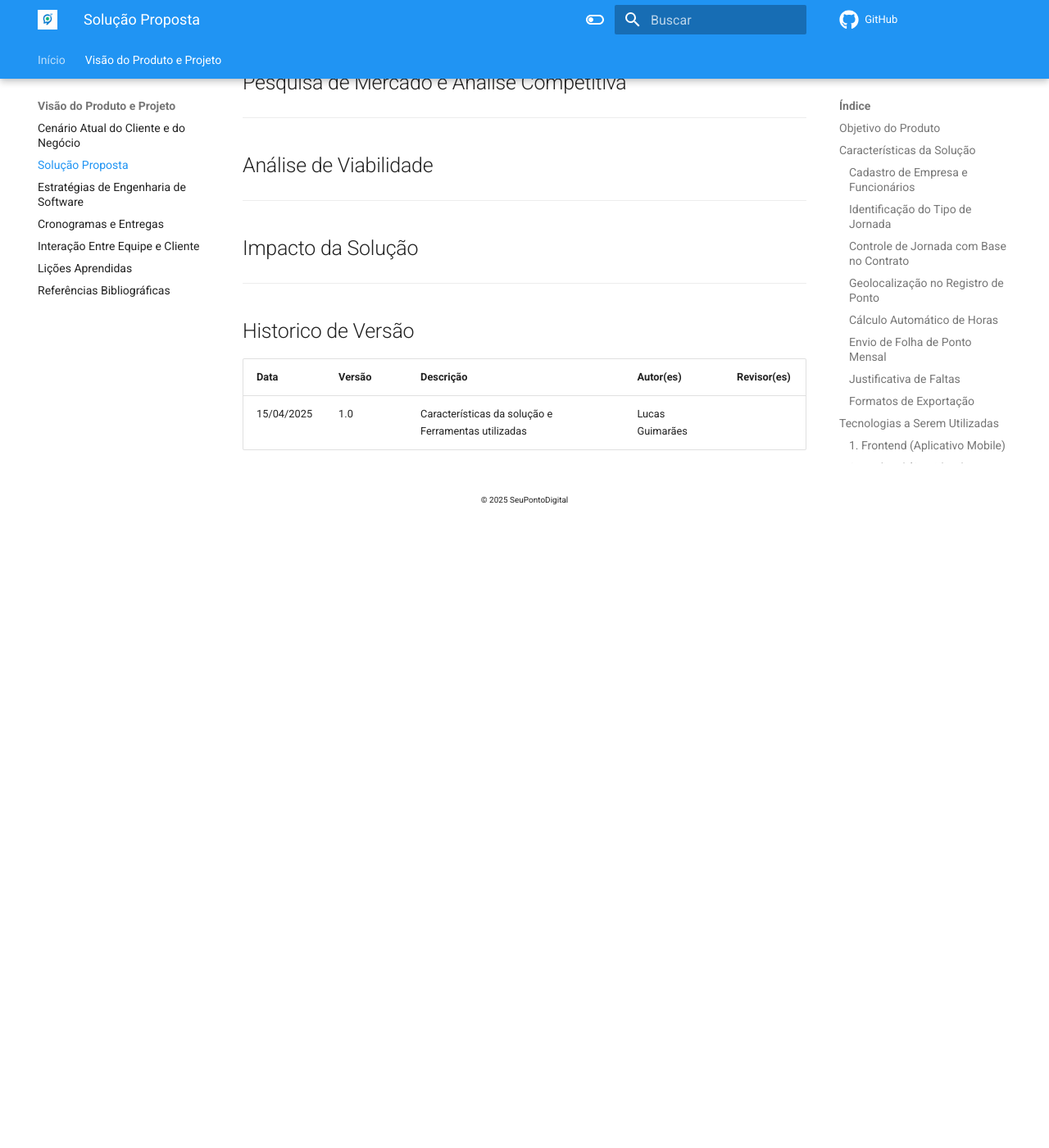
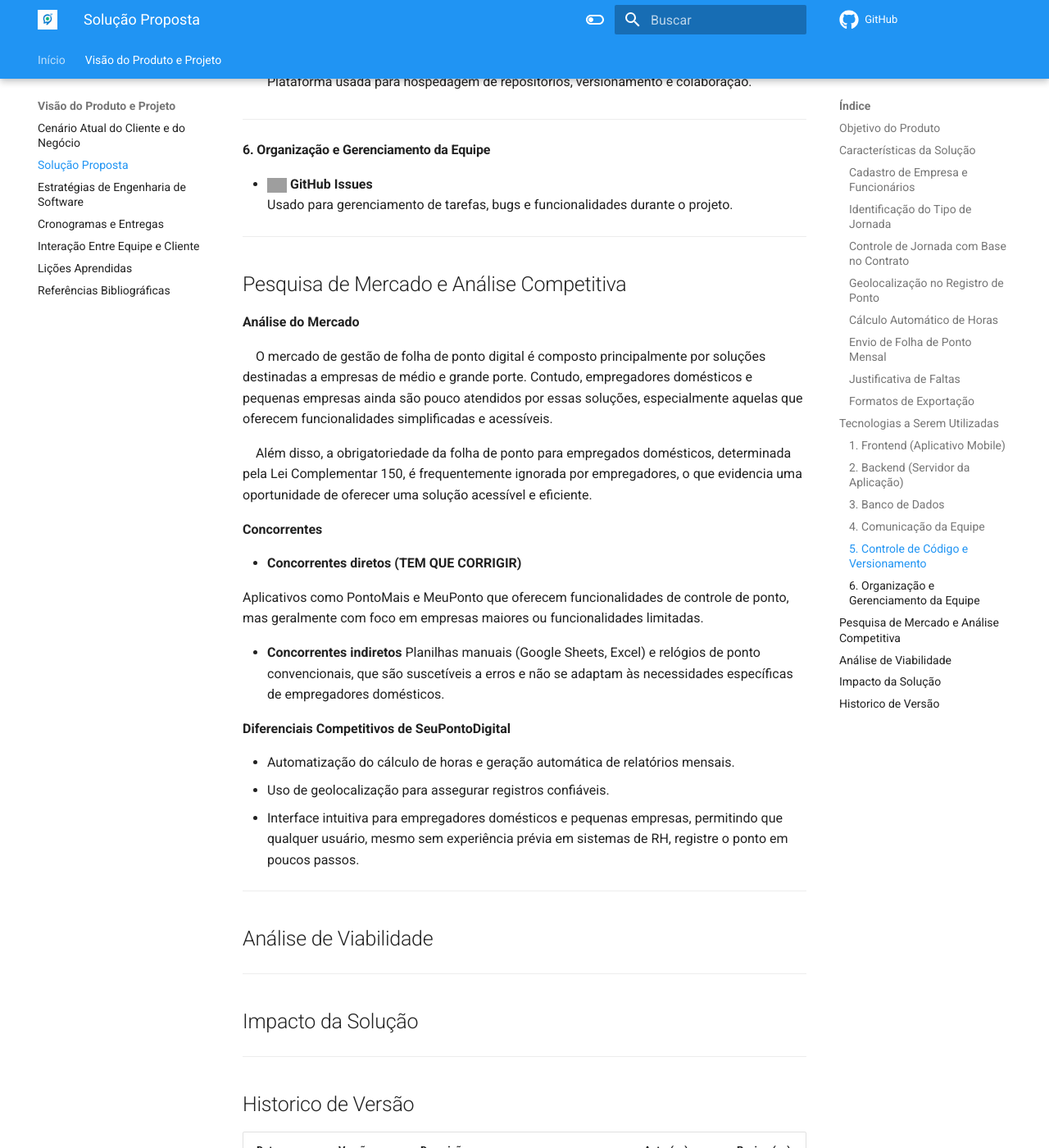
Before and after one commit to mdsreq-fga-unb/2025.1-T01-SeuPontoDigital, an MkDocs documentation site: the page built from docs/doc-visao/top2.md, in a window 1280 px wide and 1400 px high, scrolled down 3091 px. Shown: the whole window at 82% size. Built offline with MkDocs 1.6.1 and Material for MkDocs 9.7.7, drawn with Linux system fonts in a browser that asks for light colours; comment, search, counter and statistics services are not loaded; before the commit the page ends 3721 px from its top, so only the background shows below that; some of the changed text lies outside the part shown; grey boxes are pictures that could not be loaded.

Commit message:
docs: Resolucao da issue Explicar adjetivos e correcao do topico Segmentacao de clientes

```diff
--- a/docs/doc-visao/top2.md
+++ b/docs/doc-visao/top2.md
@@ -1,4 +1,7 @@
 ## Objetivo do Produto
+
+&nbsp;&nbsp;&nbsp;&nbsp;O objetivo do produto é automatizar a marcação do ponto pelos empregados por meio de um aplicativo intuitivo — que permite registrar entrada e saída sem necessidade de manual ou treinamento, com feedback visual com o menor tempo possível — e de navegação fácil — em que todas as funções principais (registro de ponto, histórico, relatórios) são acessíveis em no máximo três toques, com menus padronizados e rótulos claros —, permitindo a contabilização automática das horas diretamente para o contador. Isso reduzirá o tempo de processamento e garantirá uma carga horária justa e corretamente remunerada. Além disso, a solução proporcionará competitividade regional e abrirá a possibilidade de atender clientes em todo o país por meio de uma folha de ponto digital.
+
 ---
 ## Características da Solução
 
@@ -119,6 +122,29 @@ Relatórios mensais podem ser enviados por e-mail ou baixados nos formatos:
 
 ---
 ## Pesquisa de Mercado e Análise Competitiva
+
+**Análise do Mercado**
+
+&nbsp;&nbsp;&nbsp;&nbsp;O mercado de gestão de folha de ponto digital é composto principalmente por soluções destinadas a empresas de médio e grande porte. Contudo, empregadores domésticos e pequenas empresas ainda são pouco atendidos por essas soluções, especialmente aquelas que oferecem funcionalidades simplificadas e acessíveis.
+
+&nbsp;&nbsp;&nbsp;&nbsp;Além disso, a obrigatoriedade da folha de ponto para empregados domésticos, determinada pela Lei Complementar 150, é frequentemente ignorada por empregadores, o que evidencia uma oportunidade de oferecer uma solução acessível e eficiente.
+
+**Concorrentes**
+
+- **Concorrentes diretos** **(TEM QUE CORRIGIR)**
+
+  Aplicativos como PontoMais e MeuPonto que oferecem funcionalidades de controle de ponto, mas geralmente com foco em empresas maiores ou funcionalidades limitadas.
+
+- **Concorrentes indiretos**
+  Planilhas manuais (Google Sheets, Excel) e relógios de ponto convencionais, que são suscetíveis a erros e não se adaptam às necessidades específicas de empregadores domésticos.
+
+
+**Diferenciais Competitivos de SeuPontoDigital**
+
+- Automatização do cálculo de horas e geração automática de relatórios mensais.
+- Uso de geolocalização para assegurar registros confiáveis.
+- Interface intuitiva para empregadores domésticos e pequenas empresas, permitindo que qualquer usuário, mesmo sem experiência prévia em sistemas de RH, registre o ponto em poucos passos.
+
 ---
 ## Análise de Viabilidade
 ---
@@ -129,3 +155,4 @@ Relatórios mensais podem ser enviados por e-mail ou baixados nos formatos:
 Data     | Versão | Descrição | Autor(es) | Revisor(es)
 -------- | ------ | --------- | ----- | ---------
 15/04/2025 | 1.0 | Características da solução e Ferramentas utilizadas | Lucas Guimarães |
+16/04/2025 | 1.1 | Pesquisa de Mercado e Análise Competitiva e Objetivo do Produto (Adjetivos) | Joao Pedro|
```
Also changed, not shown: docs/doc-visao/top1.md (+15 -0 lines).
